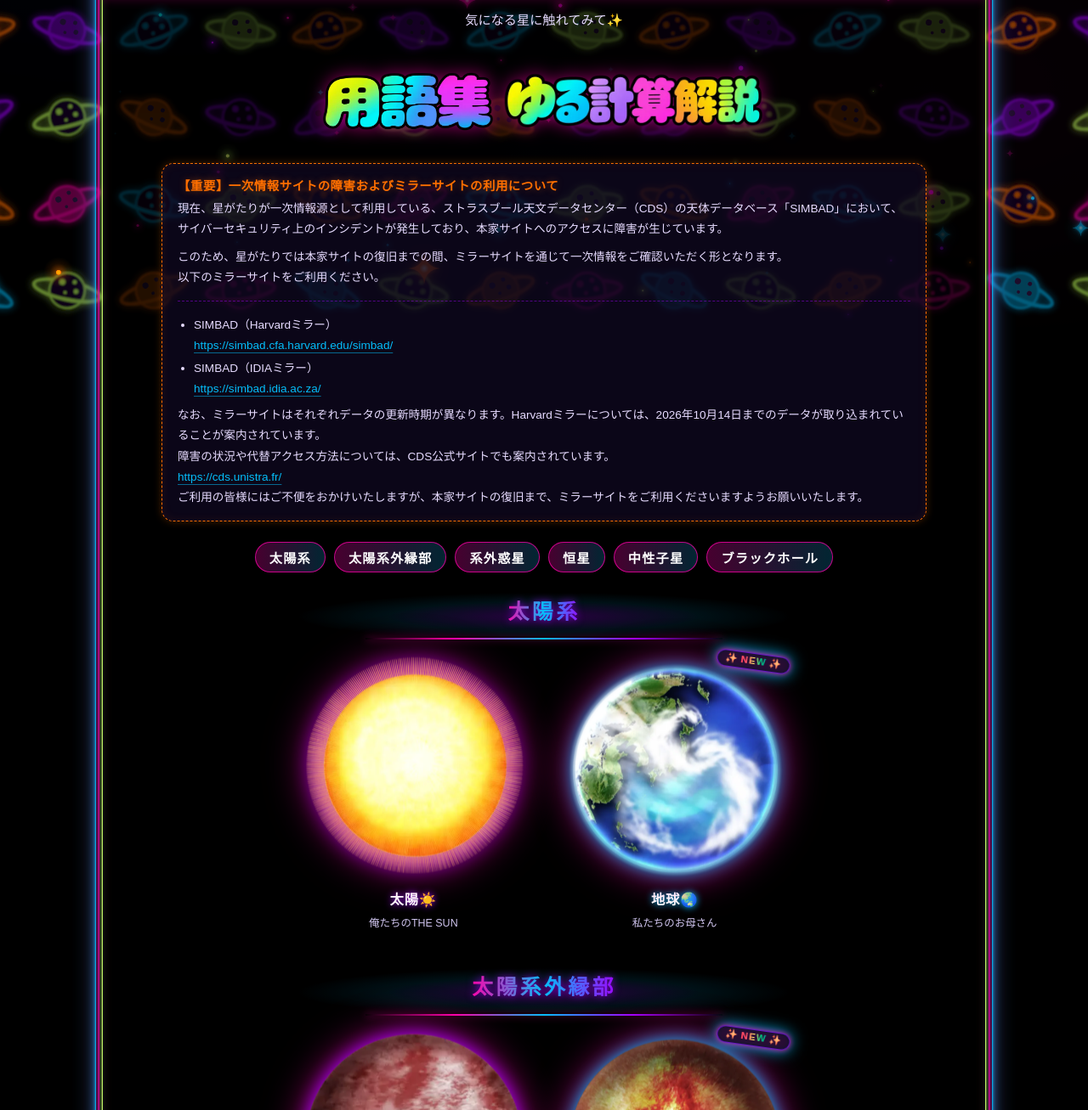
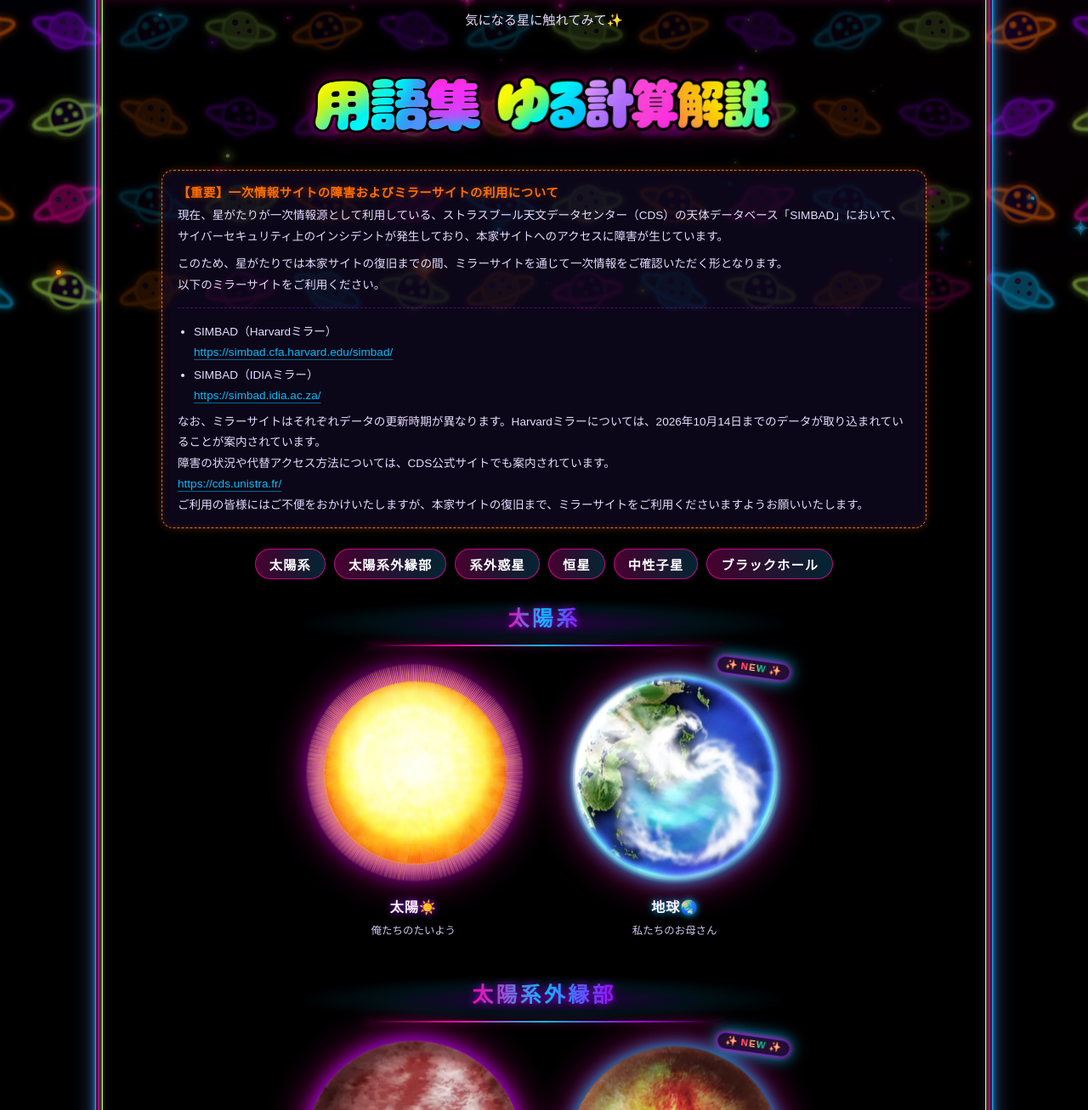
Before and after one commit to kilala8/COSMO, a plain HTML site: page ho4.html in a window 1280 px wide. Shown: the part 415-1722 px from the top of the page at 85% size. Drawn offline with Linux system fonts and the light colour scheme; animation ran at ten frames a second.

Commit message:
Add files via upload

```diff
--- a/ho4.html
+++ b/ho4.html
@@ -706,9 +706,9 @@ h1 {
   align-items: center;
 }
 .glossary-top.duo {
-  --logo-char: min(40px, 7vw);
+  --logo-char: min(40px, 6vw);
   --yogo-chars: 5;
-  --keisan-chars: 7.7;
+  --keisan-chars: 8.32;
 }
 .glossary-top.duo .glossary-btn img {
   height: auto;
@@ -1183,7 +1183,7 @@ h1 {
              onerror="this.replaceWith(document.createTextNode('📖 専門用語集'))">
       </a>
       <a class="glossary-btn keisan-btn" href="2_ho4/0_keisan.html" aria-label="ゆる計算解説を見る">
-        <img width="700" height="263" src="2_ho4/0_file/0_keisan.webp" alt="ゆる計算解説" decoding="async" draggable="false"
+        <img width="700" height="234" src="2_ho4/0_file/0_keisan.webp" alt="ゆる計算解説" decoding="async" draggable="false"
              onerror="this.replaceWith(document.createTextNode('🧮 ゆる計算解説'))">
       </a>
     </div>
@@ -1219,7 +1219,7 @@ h1 {
                onerror="this.replaceWith(Object.assign(document.createElement('span'),{className:'planet-fallback sun-fallback'}))">
         </span>
         <span class="star-name">太陽☀️</span>
-        <span class="star-sub">俺たちのTHE SUN</span>
+        <span class="star-sub">俺たちのたいよう</span>
       </a>
       <a class="star-card" href="2_ho4/earth.html" data-new="2026-11-25">
         <span class="star-img-wrap">
```
